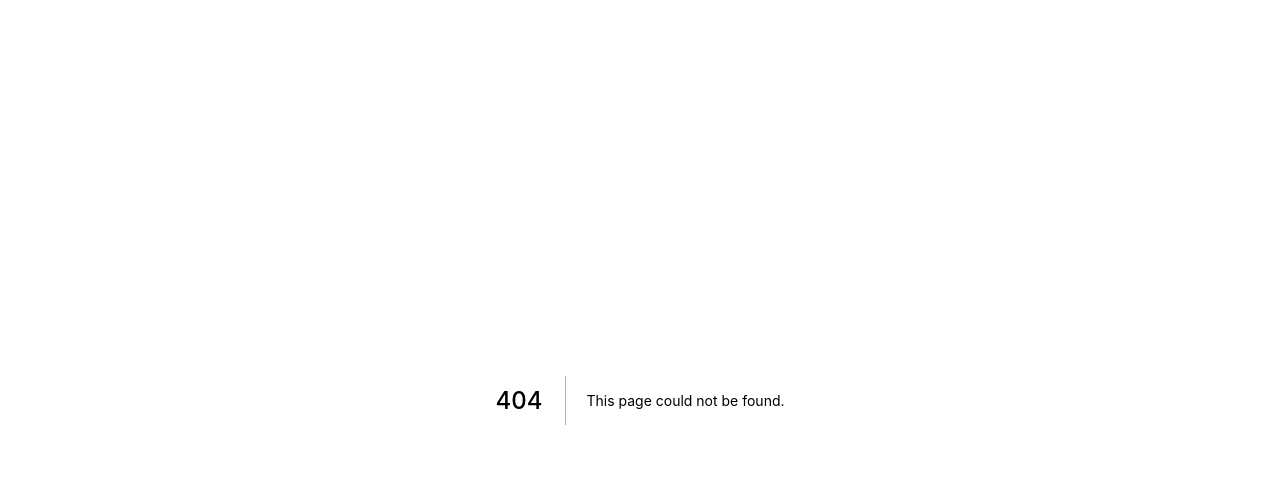
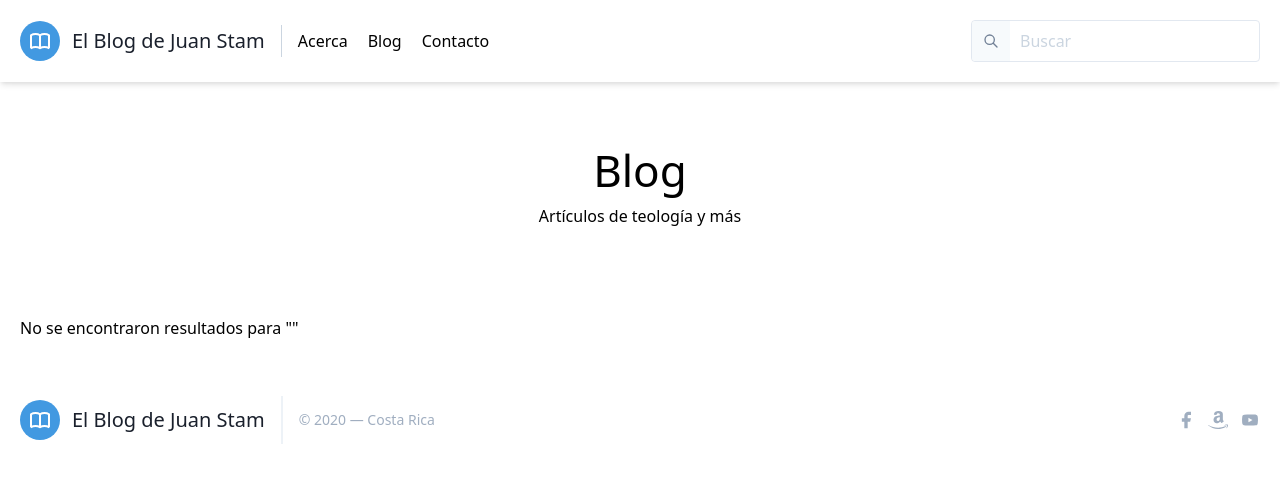
Before and after one commit to mperazac/juan-stam-blog, a Next.js app: page /busqueda/1 in a window 1280 px wide. Before the commit this address had no page. Shown: the top 482 px of the page. Built offline with nearby package versions, Linux system fonts and the light colour scheme.

Commit message:
Working search functionality

```diff
--- a/components/menu.js
+++ b/components/menu.js
@@ -1,6 +1,7 @@
 import Link from 'next/link';
 import { useState } from 'react';
 import { BLOG_NAME } from '../lib/constants';
+import Search from './search';
 
 export default function Menu() {
   const [isOpen, setIsOpen] = useState(false);
@@ -83,39 +84,7 @@ export default function Menu() {
               </a>
             </Link>
           </nav>
-          <div
-            className={`${
-              !isOpen ? 'hidden md:block' : ''
-            } relative mt-2 mx-auto md:m-0`}
-          >
-            <div className='absolute flex border border-transparent left-0 top-0 h-full w-10'>
-              <div className='flex items-center justify-center rounded-tl rounded-bl z-10 bg-gray-100 text-gray-600 text-lg h-full w-full'>
-                <svg
-                  className='w-4 h-4'
-                  fill='none'
-                  stroke='currentColor'
-                  viewBox='0 0 24 24'
-                  xmlns='http://www.w3.org/2000/svg'
-                >
-                  <path
-                    strokeLinecap='round'
-                    strokeLinejoin='round'
-                    strokeWidth='2'
-                    d='M21 21l-6-6m2-5a7 7 0 11-14 0 7 7 0 0114 0z'
-                  ></path>
-                </svg>
-              </div>
-            </div>
-
-            <input
-              id='search'
-              name='search'
-              type='text'
-              placeholder='Buscar'
-              value=''
-              className='text-sm sm:text-base relative w-full border rounded placeholder-gray-400 focus:border-indigo-400 focus:outline-none py-2 pr-2 pl-12'
-            />
-          </div>
+          <Search isOpen={isOpen} />
         </div>
       </div>
     </header>
--- a/components/pagination.js
+++ b/components/pagination.js
@@ -2,7 +2,7 @@ import ReactPaginate from 'react-paginate';
 import { useRouter } from 'next/router';
 import Link from 'next/link';
 
-export default function Pagination({ limit, total, page, skip }) {
+export default function Pagination({ pageName, limit, total, page, skip }) {
   const showPreviousPage = page != 1;
   const showNextPage = page != total / (skip + 1);
 
@@ -10,26 +10,26 @@ export default function Pagination({ limit, total, page, skip }) {
 
   const handlePageClick = ({ selected }) => {
     const pageSelected = Number(selected) + 1;
-    router.push(`/blog/${pageSelected}`);
+    if (router.query.q) {
+      router.push(`/${pageName}/${pageSelected}?q=${router.query.q}`);
+    } else {
+      router.push(`/${pageName}/${pageSelected}`);
+    }
   };
 
   return (
     <div className='bg-white px-4 py-3 flex items-center justify-between sm:px-6'>
       <div className='flex-1 flex justify-between sm:hidden'>
         {showPreviousPage && (
-          <Link href={`/blog/${Number(page) - 1}`}>
-            <a
-              className='relative inline-flex items-center px-4 py-2 border border-gray-300 text-sm leading-5 font-medium rounded-md text-gray-700 bg-white hover:text-gray-500 focus:outline-none focus:shadow-outline-blue focus:border-blue-300 active:bg-gray-100 active:text-gray-700 transition ease-in-out duration-150'
-            >
+          <Link href={`/${pageName}/${Number(page) - 1}`}>
+            <a className='relative inline-flex items-center px-4 py-2 border border-gray-300 text-sm leading-5 font-medium rounded-md text-gray-700 bg-white hover:text-gray-500 focus:outline-none focus:shadow-outline-blue focus:border-blue-300 active:bg-gray-100 active:text-gray-700 transition ease-in-out duration-150'>
               Anterior
             </a>
           </Link>
         )}
         {showNextPage && (
-          <Link href={`/blog/${Number(page) + 1}`}>
-            <a
-              className='ml-3 relative inline-flex items-center px-4 py-2 border border-gray-300 text-sm leading-5 font-medium rounded-md text-gray-700 bg-white hover:text-gray-500 focus:outline-none focus:shadow-outline-blue focus:border-blue-300 active:bg-gray-100 active:text-gray-700 transition ease-in-out duration-150'
-            >
+          <Link href={`/${pageName}/${Number(page) + 1}`}>
+            <a className='ml-3 relative inline-flex items-center px-4 py-2 border border-gray-300 text-sm leading-5 font-medium rounded-md text-gray-700 bg-white hover:text-gray-500 focus:outline-none focus:shadow-outline-blue focus:border-blue-300 active:bg-gray-100 active:text-gray-700 transition ease-in-out duration-150'>
               Siguiente
             </a>
           </Link>
@@ -39,7 +39,7 @@ export default function Pagination({ limit, total, page, skip }) {
         <div>
           <p className='text-sm leading-5 text-gray-700'>
             Mostrando
-            <span className='font-medium mx-1'>{(skip + 1)}</span>a
+            <span className='font-medium mx-1'>{skip + 1}</span>a
             <span className='font-medium mx-1'>{skip + limit}</span>
             de
             <span className='font-medium mx-1'>{total}</span>
@@ -54,7 +54,7 @@ export default function Pagination({ limit, total, page, skip }) {
             breakClassName={'break-me'}
             pageCount={total / limit}
             marginPagesDisplayed={2}
-            initialPage={Number(page) - 1}
+            initialPage={Number(router.query.page) - 1}
             disableInitialCallback={true}
             pageRangeDisplayed={5}
             onPageChange={handlePageClick}
--- /dev/null
+++ b/components/search.js
@@ -0,0 +1,66 @@
+import { useState } from 'react';
+import { useRouter } from 'next/router';
+
+export default function Search(props) {
+  const { isOpen } = props;
+  const [value, setValue] = useState('');
+  const router = useRouter();
+
+  const handleKeyPress = (event) => {
+    if (event.key === 'Enter' && value.length > 0) {
+      router.push({
+        pathname: '/busqueda/1',
+        query: { q: value },
+      });
+    }
+  };
+
+  const handleChange = (event) => {
+    setValue(event.target.value);
+  };
+
+  const handleMouseLeave = () => {
+    setValue('');
+  };
+
+  return (
+    <>
+      <div
+        className={`${
+          !isOpen ? 'hidden md:block' : ''
+        } relative mt-2 mx-auto md:m-0`}
+      >
+        <div className='absolute flex border border-transparent left-0 top-0 h-full w-10'>
+          <div className='flex items-center justify-center rounded-tl rounded-bl z-10 bg-gray-100 text-gray-600 text-lg h-full w-full'>
+            <svg
+              className='w-4 h-4'
+              fill='none'
+              stroke='currentColor'
+              viewBox='0 0 24 24'
+              xmlns='http://www.w3.org/2000/svg'
+            >
+              <path
+                strokeLinecap='round'
+                strokeLinejoin='round'
+                strokeWidth='2'
+                d='M21 21l-6-6m2-5a7 7 0 11-14 0 7 7 0 0114 0z'
+              ></path>
+            </svg>
+          </div>
+        </div>
+
+        <input
+          id='search'
+          name='search'
+          type='text'
+          placeholder='Buscar'
+          value={value}
+          onKeyDown={handleKeyPress}
+          onChange={handleChange}
+          onBlur={handleMouseLeave}
+          className='text-sm sm:text-base relative w-full border rounded placeholder-gray-400 focus:border-indigo-400 focus:outline-none py-2 pr-2 pl-12'
+        />
+      </div>
+    </>
+  );
+}
--- /dev/null
+++ b/pages/api/search.js
@@ -0,0 +1,17 @@
+import { searchPosts } from '../../lib/api';
+
+export default async function search(req, res) {
+  const { q, page } = req.query;
+  const preview = false;
+
+  // Fetch the headless CMS
+  const posts = await searchPosts(q, page, preview);
+
+  if (!posts) {
+    return res.status(401).json({ message: 'No posts found' });
+  }
+
+  res.statusCode = 200;
+  res.setHeader('Content-Type', 'application/json');
+  res.end(JSON.stringify(posts));
+}
--- a/pages/blog/[page].js
+++ b/pages/blog/[page].js
@@ -19,7 +19,7 @@ export default function Blog({ preview, items, limit, total, page, skip }) {
           {items && (
             <>
               <AllStories posts={items} />
-              <Pagination limit={limit} total={total} page={page} skip={skip} />
+              <Pagination pageName='blog' limit={limit} total={total} page={page} skip={skip} />
             </>
           )}
         </Container>
--- /dev/null
+++ b/pages/busqueda/[page].js
@@ -0,0 +1,86 @@
+import Container from '../../components/container';
+import { useEffect, useState } from 'react';
+import Layout from '../../components/layout';
+import Head from 'next/head';
+import AllStories from '../../components/all-stories';
+import Header from '../../components/header';
+import { BLOG_NAME } from '../../lib/constants';
+import { useRouter } from 'next/router';
+import Pagination from '../../components/pagination';
+
+export default function Busqueda({ preview, page }) {
+  const [data, setData] = useState();
+  const [isLoading, setIsLoading] = useState(false);
+  const router = useRouter();
+
+  const searchEndpoint = (query, page, preview) =>
+    `/api/search?q=${query}&page=${page}&preview=${preview}`;
+
+  useEffect(() => {
+    async function fetchData() {
+      setIsLoading(true);
+      const results = await (
+        await fetch(searchEndpoint(router.query.q, page, preview))
+      ).json();
+      setData(results);
+      setIsLoading(false);
+    }
+    if (router.query.q && router.query.q.length) {
+      fetchData();
+    } else {
+      setData(undefined);
+    }
+  }, [router.query]);
+
+  return (
+    <Layout>
+      <Head>
+        <title>{BLOG_NAME} - Artículos de teología y más</title>
+      </Head>
+      <Container>
+        <Header title='Blog' description='Artículos de teología y más' />
+        {data?.items.length > 0 && (
+          <>
+            <p>
+              Artículos de blog que incluyen: &quot;{router.query.q}
+              &quot;
+            </p>
+            <AllStories posts={data.items} />
+            <Pagination
+              pageName='busqueda'
+              limit={data.limit}
+              total={data.total}
+              page={data.page}
+              skip={data.skip}
+            />
+          </>
+        )}
+        {!data?.items && !isLoading && (
+          <>
+            <p>
+              No se encontraron resultados para &quot;{router.query.q}&quot;
+            </p>
+          </>
+        )}
+      </Container>
+    </Layout>
+  );
+}
+
+export async function getStaticPaths() {
+  return {
+    paths: [
+      { params: { page: '1' } },
+      { params: { page: '2' } },
+      { params: { page: '3' } },
+    ],
+    fallback: true,
+  };
+}
+
+export async function getStaticProps(params, preview = false) {
+  const { page = 1 } = params;
+  return {
+    props: { page, preview },
+  };
+}
--- a/tailwind.config.js
+++ b/tailwind.config.js
@@ -7,7 +7,7 @@ module.exports = {
         'accent-7': '#333',
         success: '#0070f3',
         cyan: '#79FFE1',
-        'cover-1': '#64B9DC',
+        'cover-1': '#243035',
       },
       spacing: {
         28: '7rem',
```
Also changed, not shown: lib/api.js.
